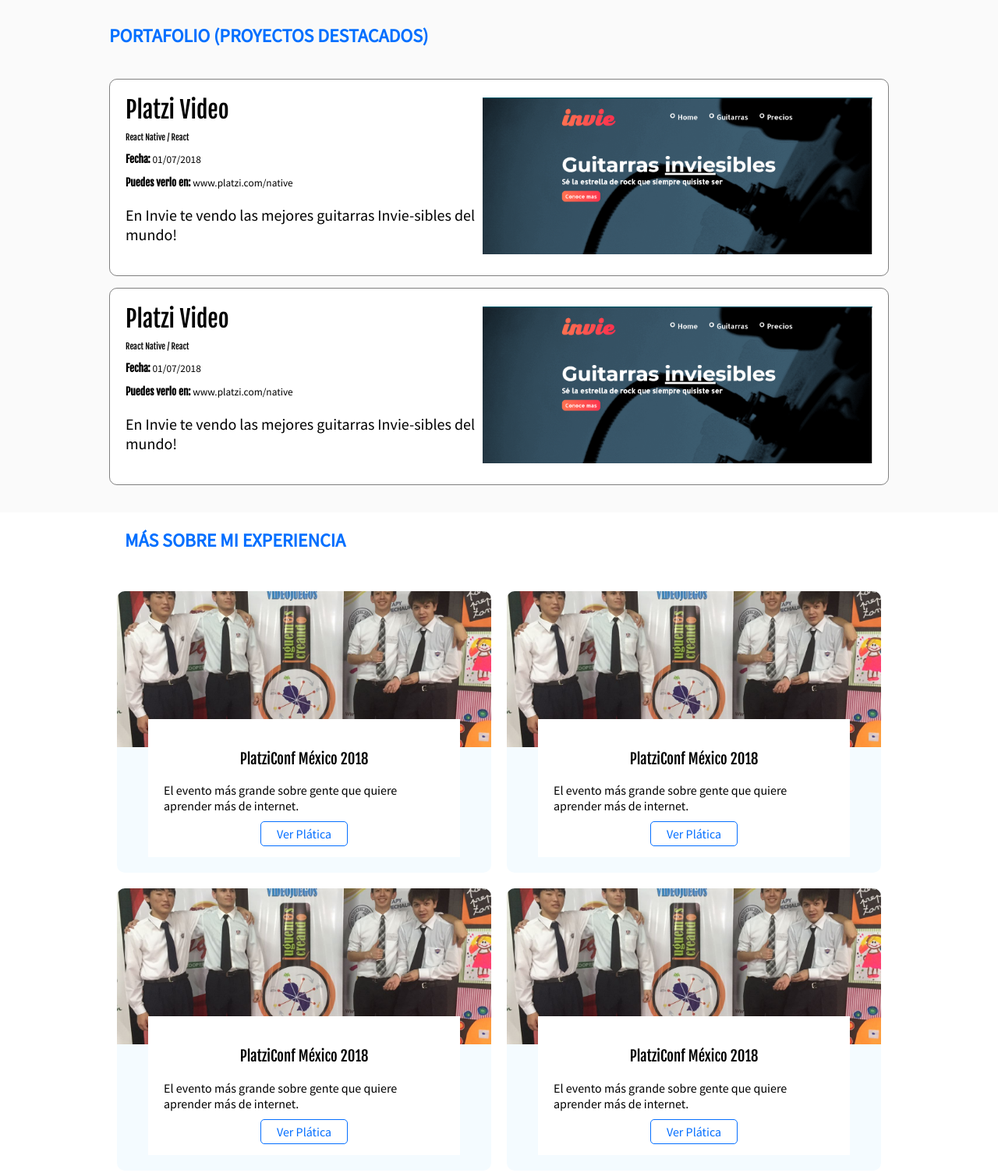
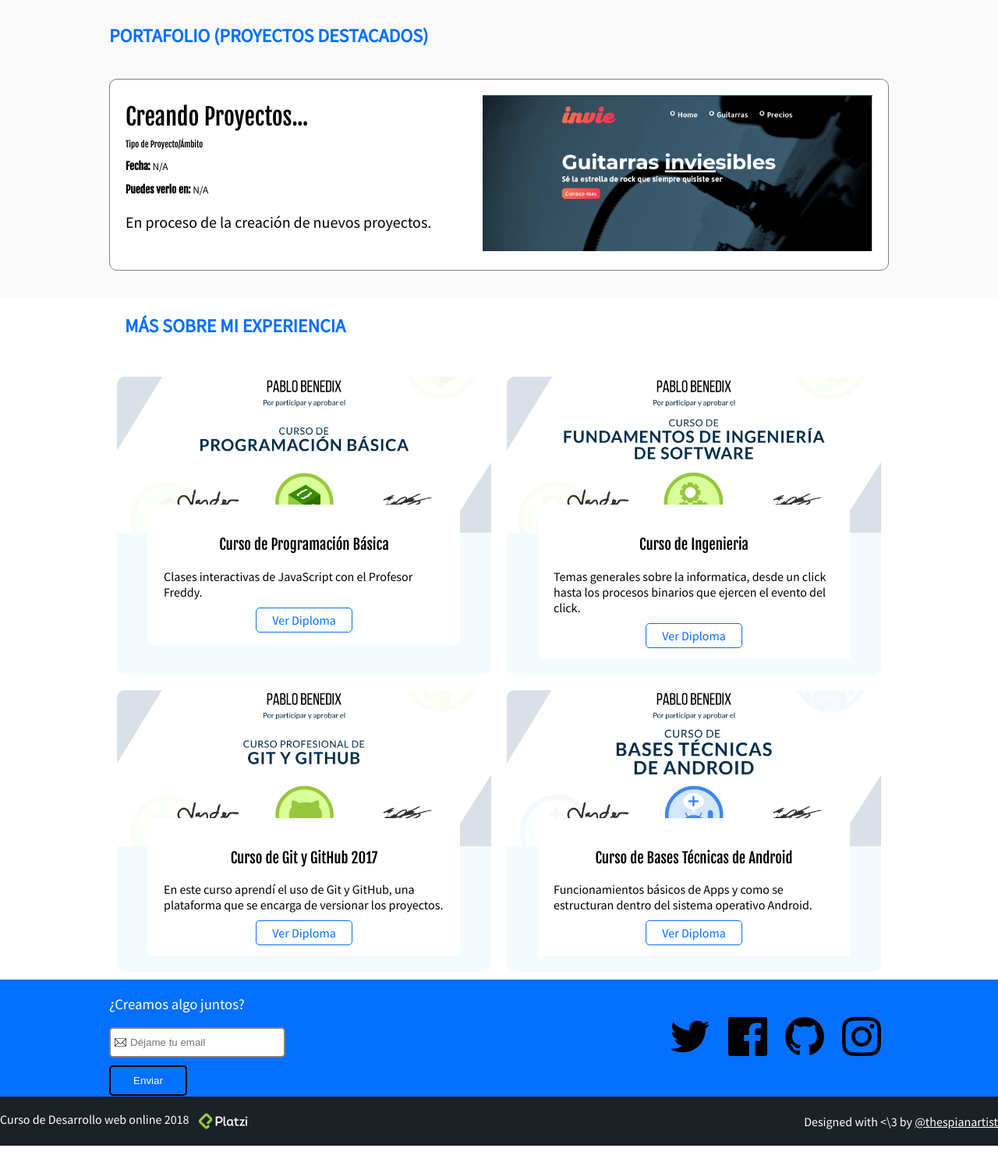
Before and after one commit to ZackSten/Portafolio, a plain HTML site: page index.html in a window 1280 px wide. Shown: the part 380-1884 px from the top of the page at 78% size. After the commit the page ends 1849 px from the top, so only its background shows below. Drawn offline with Linux system fonts and the light colour scheme.

Commit message:
Diplomas

```diff
--- a/index.html
+++ b/index.html
@@ -43,23 +43,11 @@
                     <h2>Portafolio (Proyectos Destacados)</h2>
                 <article class="project">
                 <div class="project-details">
-                    <h3 class="project-title">Platzi Video</h3>
-                    <h6 class="project-name">React Native / React</h6>
-                    <p class="project-date"><small><strong>Fecha:</strong> 01/07/2018</small></p>
-                    <p class="project-url"><small><strong>Puedes verlo en:</strong> www.platzi.com/native</small></p>
-                    <p class="project-description">En Invie te vendo las mejores guitarras Invie-sibles del mundo!</p>
-                </div>
-                <figure class="project-imageContainer">
-                    <img class="project-image" src="images/invie.png" alt="proyecto del curso de GitHub" width="500">
-                </figure>
-            </article>
-            <article class="project">
-                <div class="project-details">
-                    <h3 class="project-title">Platzi Video</h3>
-                    <h6 class="project-name">React Native / React</h6>
-                    <p class="project-date"><small><strong>Fecha:</strong> 01/07/2018</small></p>
-                    <p class="project-url"><small><strong>Puedes verlo en:</strong> www.platzi.com/native</small></p>
-                    <p class="project-description">En Invie te vendo las mejores guitarras Invie-sibles del mundo!</p>
+                    <h3 class="project-title">Creando Proyectos...</h3>
+                    <h6 class="project-name">Tipo de Proyecto/Ámbito</h6>
+                    <p class="project-date"><small><strong>Fecha:</strong> N/A</small></p>
+                    <p class="project-url"><small><strong>Puedes verlo en:</strong> N/A</small></p>
+                    <p class="project-description">En proceso de la creación de nuevos proyectos.</p>
                 </div>
                 <figure class="project-imageContainer">
                     <img class="project-image" src="images/invie.png" alt="proyecto del curso de GitHub" width="500">
@@ -74,42 +62,42 @@
             <div class="container">
                 <article class="event">
                     <figure class="event-image">
-                        <img src="images/ruinaventura.jpg" width="500" />
+                        <img src="images/diploma/diploma-programacion-basica.jpg" width="500" />
                     </figure>
                     <div class="event-detail">
-                        <h3 class="event-title">PlatziConf México 2018</h3>
-                        <p class="event-description">El evento más grande sobre gente que quiere aprender más de internet.</p>
-                        <a class="event-url">Ver Plática</a>
+                        <h3 class="event-title">Curso de Programación Básica</h3>
+                        <p class="event-description">Clases interactivas de JavaScript con el Profesor Freddy.</p>
+                        <a class="event-url" href="https://platzi.com/@peblo_code/curso/1050-programacion-basica/diploma/detalle/" target="_blank">Ver Diploma</a>
                     </div>
                 </article>
                 <article class="event">
                     <figure class="event-image">
-                        <img src="images/ruinaventura.jpg" width="500" />
+                        <img src="images/diploma/diploma-ingenieria.jpg" width="500" />
                     </figure>
                         <div class="event-detail">
-                        <h3 class="event-title">PlatziConf México 2018</h3>
-                        <p class="event-description">El evento más grande sobre gente que quiere aprender más de internet.</p>
-                        <a class="event-url">Ver Plática</a>
+                        <h3 class="event-title">Curso de Ingenieria</h3>
+                        <p class="event-description">Temas generales sobre la informatica, desde un click hasta los procesos binarios que ejercen el evento del click.</p>
+                        <a class="event-url" href="https://platzi.com/@peblo_code/curso/1098-ingenieria/diploma/detalle/" target="_blank">Ver Diploma</a>
                         </div>
                     </article>
                     <article class="event">
                         <figure class="event-image">
-                            <img src="images/ruinaventura.jpg" width="500" />
+                            <img src="images/diploma/diploma-git-github-2017.jpg" width="500" />
                         </figure>
                         <div class="event-detail">
-                            <h3 class="event-title">PlatziConf México 2018</h3>
-                            <p class="event-description">El evento más grande sobre gente que quiere aprender más de internet.</p>
-                            <a class="event-url">Ver Plática</a>
+                            <h3 class="event-title">Curso de Git y GitHub 2017</h3>
+                            <p class="event-description">En este curso aprendí el uso de Git y GitHub, una plataforma que se encarga de versionar los proyectos.</p>
+                            <a class="event-url" href="https://platzi.com/@peblo_code/curso/1170-git-github-2017/diploma/detalle/" target="_blank">Ver Diploma</a>
                         </div>
                     </article>
                     <article class="event">
                         <figure class="event-image">
-                            <img src="images/ruinaventura.jpg" width="500" />
+                            <img src="images/diploma/diploma-tecnico-android.jpg" width="500" />
                         </figure>
                         <div class="event-detail">
-                            <h3 class="event-title">PlatziConf México 2018</h3>
-                            <p class="event-description">El evento más grande sobre gente que quiere aprender más de internet.</p>
-                            <a class="event-url">Ver Plática</a>
+                            <h3 class="event-title">Curso de Bases Técnicas de Android</h3>
+                            <p class="event-description">Funcionamientos básicos de Apps y como se estructuran dentro del sistema operativo Android.</p>
+                            <a class="event-url" href="https://platzi.com/@peblo_code/curso/1264-tecnico-android/diploma/detalle/" target="_blank">Ver Diploma</a>
                         </div>
                     </article>
             </div>
@@ -122,10 +110,10 @@
                     <button>Enviar</button>
                 </form>
             <div class="social">
-                    <a href="https://twitter.com/peblo_code" class="social-link twitter"></a>
-                    <a href="https://facebook.com/pablovilmar.benedixcanete" class="social-link facebook"></a>
-                    <a href="https://github.com/ZackSten" class="social-link github"></a>
-                    <a href="https://instagram.com/peblo_code" class="social-link instagram"></a>
+                    <a href="https://twitter.com/peblo_code" class="social-link twitter" target="_blank"></a>
+                    <a href="https://facebook.com/pablovilmar.benedixcanete" class="social-link facebook" target="_blank"></a>
+                    <a href="https://github.com/ZackSten" class="social-link github" target="_blank"></a>
+                    <a href="https://instagram.com/peblo_code" class="social-link instagram" target="_blank"></a>
                 </div>
             </div>
         </section>
@@ -134,7 +122,7 @@
                 <p>Curso de Desarrollo web online 2018 <img src="images/platzi.png" alt="platzi" width="80"> </p>
             </div>
             <div>
-                <p>Designed with <\3 by <a href="https://twitter.com/thespianartist">@thespianartist</a> </p>
+                <p>Designed with <\3 by <a href="https://twitter.com/thespianartist" target="_blank">@thespianartist</a> </p>
             </div>
         </footer>
     </body>
```
Also changed, not shown: images/diploma/diploma-git-github-2017.jpg (added), images/diploma/diploma-ingenieria.jpg (added), images/diploma/diploma-programacion-basica.jpg (added), images/diploma/diploma-tecnico-android.jpg (added).
